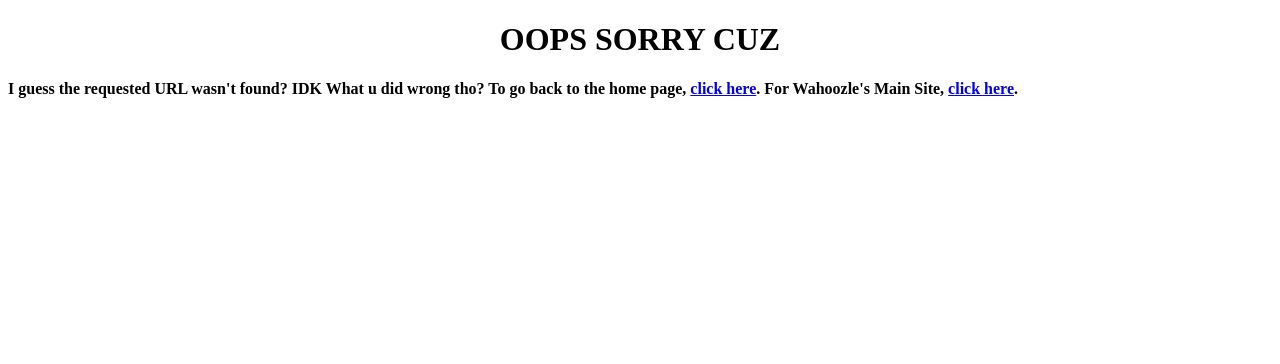
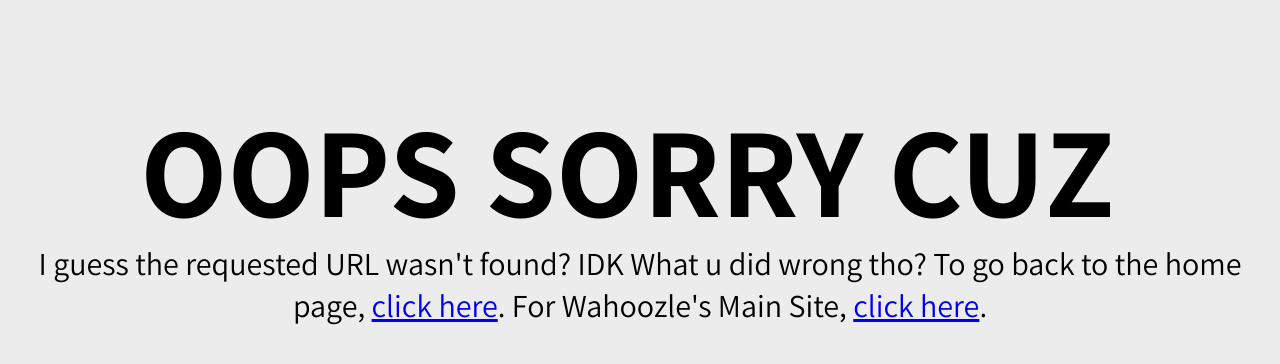
Before and after one commit to WahoozleStudios/posts, a Flask app: template templates/errors/404.html in a window 1280 px wide. Shown: the top 364 px of the page. Run offline with Flask 3, Linux system fonts and the light colour scheme; the template is opened without the code that fills it, so the values that code supplies are empty.

Commit message:
fixed 404

```diff
--- a/templates/errors/404.html
+++ b/templates/errors/404.html
@@ -2,9 +2,28 @@
 <html>
 <head>
     <title>404 - Page Not Found | posts</title>
+    <link rel="icon" href="{{ url_for('static', filename='imgs/favicon.ico') }}" type="image/x-icon">
+    <style>
+        @font-face {
+            font-family: "Assistant";
+            src: url(fonts/Assistant/Assistant-VariableFont_wght.ttf);
+        }
+        body {
+            font-family: "Assistant", sans-serif;
+            background-color: #ececec;
+        }
+        #titleMain {
+            height:70px;
+            width:98%;
+            font-size: 800%;
+        }
+        #pMain {
+            font-size: 200%;
+        }
+    </style>
 </head>
 <body>
-    <h1 align="center">OOPS SORRY CUZ</h1>
-    <b align="center">I guess the requested URL wasn't found? IDK What u did wrong tho? To go back to the home page, <a href="/">click here</a>. For Wahoozle's Main Site, <a href="https://www.wahoozlestudios.co.uk/" target="_blank">click here</a>.</b>
+    <h1 id="titleMain" align="center">OOPS SORRY CUZ</h1>
+    <p id='pMain'align="center">I guess the requested URL wasn't found? IDK What u did wrong tho? To go back to the home page, <a href="/">click here</a>. For Wahoozle's Main Site, <a href="https://www.wahoozlestudios.co.uk/" target="_blank">click here</a>.</p>
 </body>
 </html>
```
